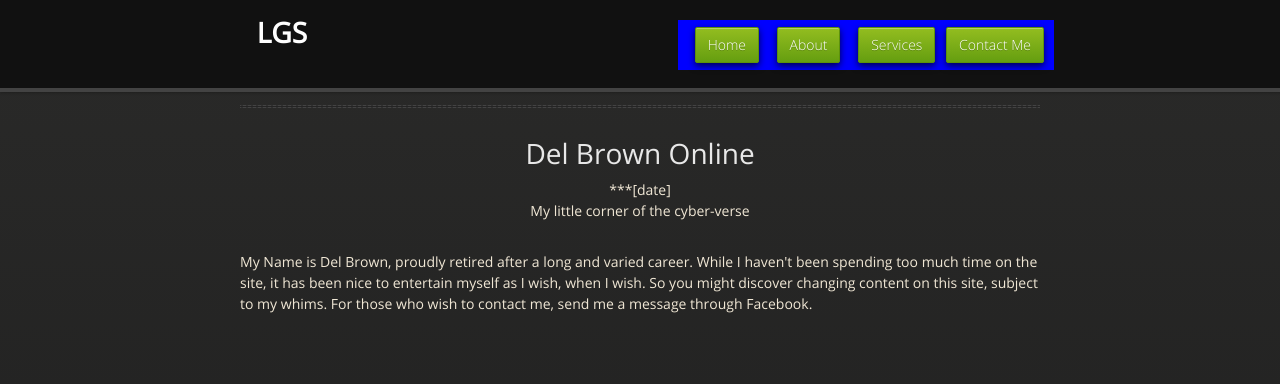
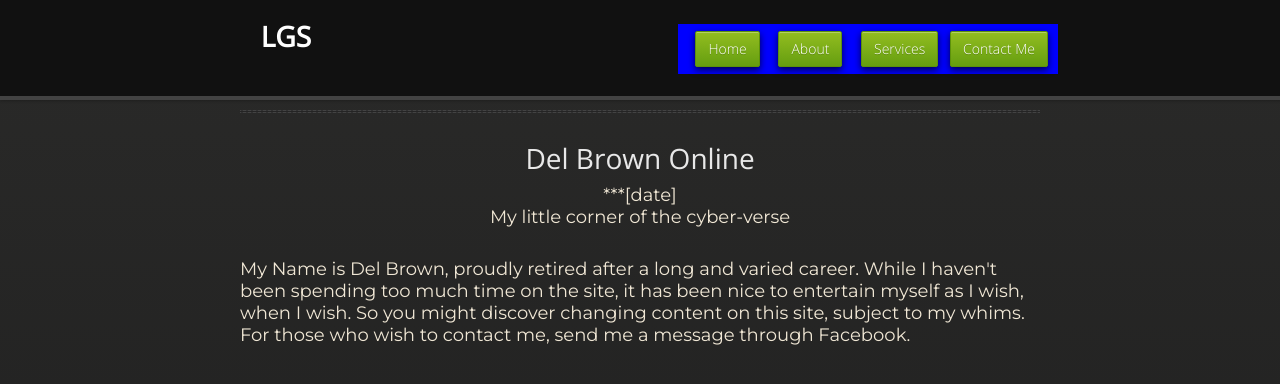
Before and after one commit to delonline/delonline.github.io, a Jekyll site: the page built from index.html, in a window 1280 px wide. Shown: the top 384 px of the page. Built offline with Jekyll 4.4.1, drawn with Linux system fonts in a browser that asks for light colours.

Commit message:
Update css.css

```diff
--- a/stylesheets/css.css
+++ b/stylesheets/css.css
@@ -1,15 +1,9 @@
-/*************/
-/* VARIABLES */
-/*************/
-$color-pri: #111111;
-$color-sec: #555555;
-$color-ter: #92BCEA;
 
 /********/
 /* BASE */
 /********/
 @import url(http://fonts.googleapis.com/css?family=Montserrat:400,700);
-body {font:400 16px 'Montserrat', sans-serf;}
+body {font:400 18px 'Montserrat', sans-serf;}
 
 /**********/
 /* LAYOUT */
@@ -17,8 +11,8 @@ body {font:400 16px 'Montserrat', sans-serf;}
 
 #header {position:auto;}
 #header-content {width:100%;}
-#header-logo {padding:1em; background:#111111;}
-#header-nav {padding:1em; background:#555555;}
+#header-logo {padding:1em; background:black;}
+#header-nav {padding:1em; background:gray;}
 #header-nav-toggle {color:#fff; font-size:2em; position:absolute; top:.5em; right:.5em; z-index:1; cursor:pointer;}
 
 
```
